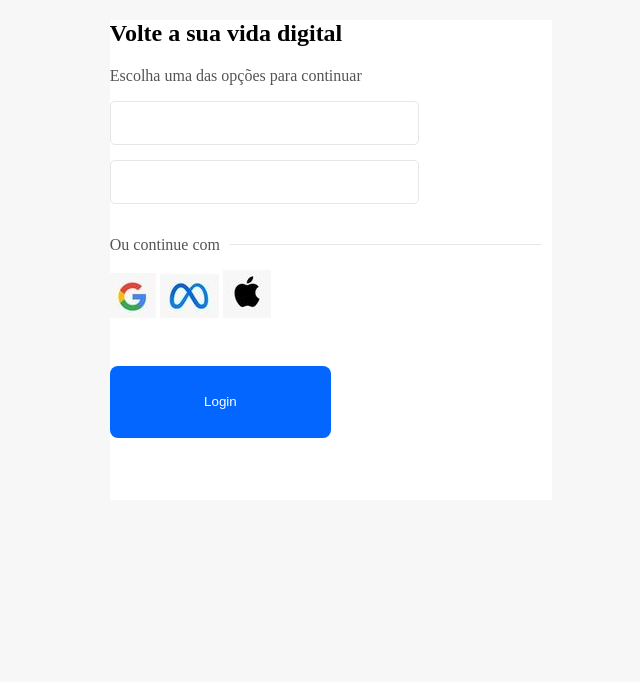
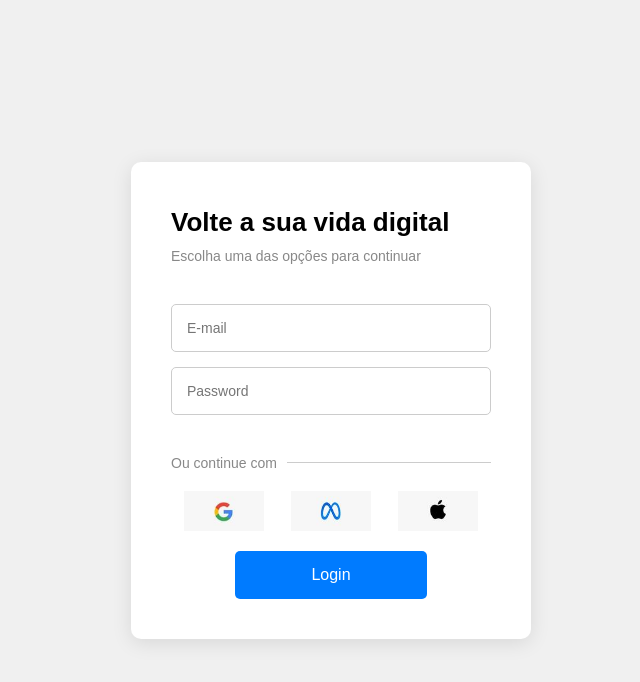
Before and after one commit to profRenatoOliveira1/tela-login, a plain HTML site: page index.html in a window 1280 px wide. Shown: the whole page, without its empty margins (309-949 px from the left). Drawn offline with Linux system fonts and the light colour scheme.

Commit message:
Finalizando projeto

```diff
--- a/css/estilo.css
+++ b/css/estilo.css
@@ -1,59 +1,131 @@
-body {
-    background-color: #F7F7F7;
+:root {
+    --branco: #FFF;
+    --preto: #000;
+    --cinza-suave: #888;
+    --bg-branco-suave: #f0f0f0;
+    --borda-padrao: #ccc;
+    --borda-em-foco: #8AC0FF;
+    --bg-botao: #007bff;
+    --bg-social: #F7F7F7;
 }
 
-p {
-    color: #545454;
+* {
+    box-sizing: border-box;
+    margin: 0;
+    padding: 0;
+    font-family: Arial, sans-serif;
 }
 
-section {
-    background-color: white;
-    width: 35%;
-    height: 60vh;
-
-    margin: auto auto;
+body {
+    display: flex;
+    justify-content: center;
+    align-items: center;
+    height: 100vh;
+    background-color: var(--bg-branco-suave);
 }
 
-form {
+.login-container {
+    background-color: var(--branco);
+    padding: 40px;
+    border-radius: 10px;
+    box-shadow: 0 4px 20px rgba(0, 0, 0, 0.1);
+    text-align: center;
+    max-width: 400px;
+    width: 100%;
+}
+
+.login-container h1 {
+    font-size: 26px;
+    margin-bottom: 10px;
+    margin-top: 5px;
+    text-align: left;
+}
+
+.subtitulo {
+    font-size: 14px;
+    color: var(--cinza-suave);
+    margin-bottom: 20px;
+    text-align: left;
+}
+
+.form-login {
     display: flex;
     flex-direction: column;
-    width: 70%;
+    gap: 15px;
+    margin-bottom: 20px;
 }
 
-input[type=text], input[type=password] {
-    height: 5vh;
+.form-login input[type="email"],
+.form-login input[type="password"] {
+    padding: 15px;
+    font-size: 14px;
+    border: 1px solid var(--borda-padrao);
     border-radius: 5px;
-    margin-bottom: 5%;
-    border: 1px solid #e6e6e6;
+    width: 100%;
     outline: none;
+    color: var(--cinza-suave);
 }
 
-input[type=text]:focus, input[type=password]:focus {
-    border: 1px solid #8AC0FF;
+.form-login input[type="email"] {
+    margin-top: 20px;
+}
+
+.form-login input[type="password"] {
+    margin-bottom: 20px;
+}
+
+.form-login input[type="email"]:focus,
+.form-login input[type="password"]:focus {
+    border: 1px solid var(--borda-em-foco);
+}
+
+.btn-login {
+    background-color: var(--bg-botao);
+    color: white;
+    padding: 15px;
+    font-size: 16px;
+    border: none;
+    border-radius: 5px;
+    cursor: pointer;
+    margin-top: 20px;
+    width: 60%;
 }
 
 .texto-continue {
     display: flex;
     align-items: center;
+    justify-content: center;
+    margin-bottom: 20px;
+}
+
+.texto-continue p {
+    margin-right: 10px;
+    font-size: 14px;
+    color: var(--cinza-suave);
 }
 
 .texto-continue hr {
     flex: 1;
     border: none;
-    border-top: 1px solid #E7E7E7;
-    margin: 0 10px;
+    border-top: 1px solid var(--borda-padrao);
 }
 
 .imagens {
-    width: 100%;
-    height: 20%;
+    display: flex;
+    justify-content: space-around;
 }
 
-input[type=button] {
-    width: 50%;
-    height: 15%;
-    background-color: #0366FF;
-    border: none;
-    border-radius: 8px;
-    color: white;
+.imagens img {
+    width: 30px;
+    height: 30px;
+    cursor: pointer;
 }
+
+.social {
+    width: 80px;
+    height: 40px;
+    background-color: var(--bg-social);
+    display: flex;
+    align-items: center;
+    justify-content: center;
+}
--- a/css/estilo2.css
+++ /dev/null
@@ -1,131 +0,0 @@
-:root {
-    --branco: #FFF;
-    --preto: #000;
-    --cinza-suave: #888;
-    --bg-branco-suave: #f0f0f0;
-    --borda-padrao: #ccc;
-    --borda-em-foco: #8AC0FF;
-    --bg-botao: #007bff;
-    --bg-social: #F7F7F7;
-}
-
-* {
-    box-sizing: border-box;
-    margin: 0;
-    padding: 0;
-    font-family: Arial, sans-serif;
-}
-
-body {
-    display: flex;
-    justify-content: center;
-    align-items: center;
-    height: 100vh;
-    background-color: var(--bg-branco-suave);
-}
-
-.login-container {
-    background-color: var(--branco);
-    padding: 40px;
-    border-radius: 10px;
-    box-shadow: 0 4px 20px rgba(0, 0, 0, 0.1);
-    text-align: center;
-    max-width: 400px;
-    width: 100%;
-}
-
-.login-container h1 {
-    font-size: 26px;
-    margin-bottom: 10px;
-    margin-top: 5px;
-    text-align: left;
-}
-
-.subtitulo {
-    font-size: 14px;
-    color: var(--cinza-suave);
-    margin-bottom: 20px;
-    text-align: left;
-}
-
-.form-login {
-    display: flex;
-    flex-direction: column;
-    gap: 15px;
-    margin-bottom: 20px;
-}
-
-.form-login input[type="email"],
-.form-login input[type="password"] {
-    padding: 15px;
-    font-size: 14px;
-    border: 1px solid var(--borda-padrao);
-    border-radius: 5px;
-    width: 100%;
-    outline: none;
-    color: var(--cinza-suave);
-}
-
-.form-login input[type="email"] {
-    margin-top: 20px;
-}
-
-.form-login input[type="password"] {
-    margin-bottom: 20px;
-}
-
-.form-login input[type="email"]:focus,
-.form-login input[type="password"]:focus {
-    border: 1px solid var(--borda-em-foco);
-}
-
-.btn-login {
-    background-color: var(--bg-botao);
-    color: white;
-    padding: 15px;
-    font-size: 16px;
-    border: none;
-    border-radius: 5px;
-    cursor: pointer;
-    margin-top: 20px;
-    width: 60%;
-}
-
-.texto-continue {
-    display: flex;
-    align-items: center;
-    justify-content: center;
-    margin-bottom: 20px;
-}
-
-.texto-continue p {
-    margin-right: 10px;
-    font-size: 14px;
-    color: var(--cinza-suave);
-}
-
-.texto-continue hr {
-    flex: 1;
-    border: none;
-    border-top: 1px solid var(--borda-padrao);
-}
-
-.imagens {
-    display: flex;
-    justify-content: space-around;
-}
-
-.imagens img {
-    width: 30px;
-    height: 30px;
-    cursor: pointer;
-}
-
-.social {
-    width: 80px;
-    height: 40px;
-    background-color: var(--bg-social);
-    display: flex;
-    align-items: center;
-    justify-content: center;
-}
--- a/index.html
+++ b/index.html
@@ -9,12 +9,12 @@
 </head>
 
 <body>
-    <section>
+    <section class="login-container">
         <h1>Volte a sua vida digital</h1>
-        <p>Escolha uma das opções para continuar</p>
-        <form action="post" onsubmit="">
-            <input type="text" name="email">
-            <input type="password" name="senha">
+        <p class="subtitulo">Escolha uma das opções para continuar</p>
+        <form action="post" class="form-login">
+            <input type="email" name="email" placeholder="E-mail">
+            <input type="password" name="senha" placeholder="Password">
         </form>
 
         <div class="texto-continue">
@@ -22,12 +22,30 @@
             <hr>
         </div>
         <section class="imagens">
-            <img src="assets/google.png" alt="Google">
-            <img src="assets/meta.png" alt="Meta">
-            <img src="assets/apple.png" alt="Apple">
+            <div class="social">
+                <img src="assets/google.png" alt="Google">
+            </div>
+
+            <div class="social">
+                <img src="assets/meta.png" alt="Meta">
+            </div>
+
+            <div class="social">
+                <img src="assets/apple.png" alt="Apple">
+            </div>
         </section>
-        <input type="button" value="Login">
+
+        <input type="button" value="Login" class="btn-login" onclick="envia()">
     </section>
+
+    <script>
+        function envia() {
+            let email = document.querySelector('input[name="email"]').value;
+            let senha = document.querySelector('input[name="senha"]').value;
+
+            alert(`Email: ${email}. Senha: ${senha}`);
+        }
+    </script>
 </body>
 
 </html>
```
Also changed, not shown: index2.html (deleted, +0 -51 lines).
